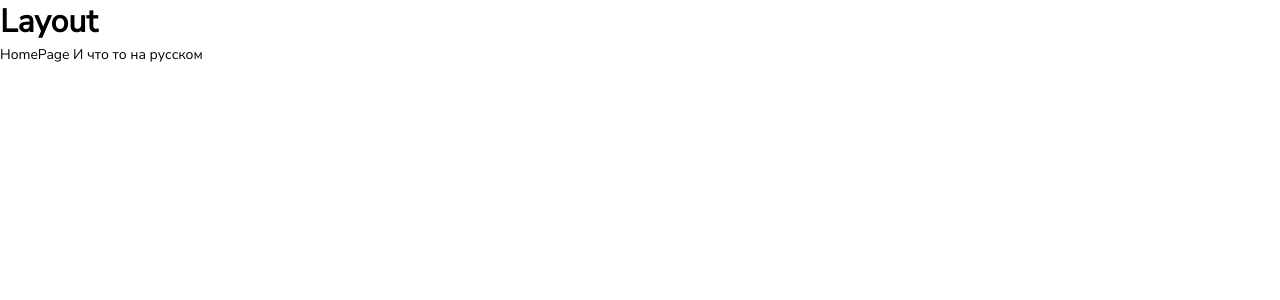
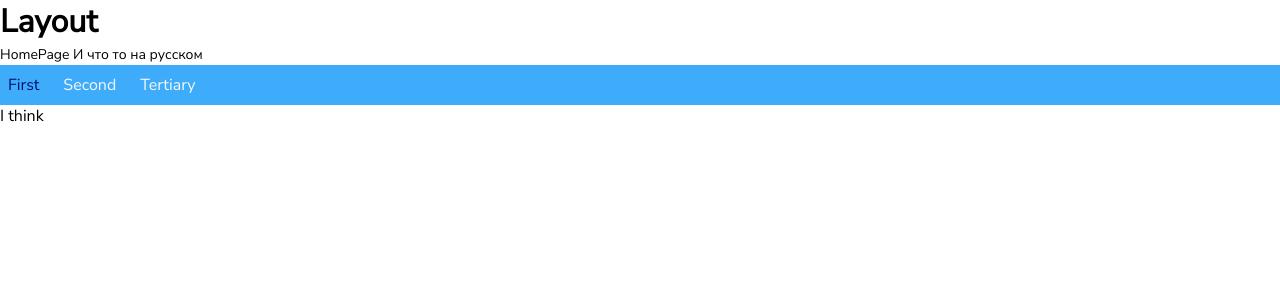
Before and after one commit to DianaZham/RS, a React (Vite) app in the folder frontend/: page / in a window 1280 px wide. Shown: the top 300 px of the page. Built offline with nearby package versions, Linux system fonts and the light colour scheme.

Commit message:
fix bugs theme colors, added tabs component

```diff
--- a/frontend/src/app/styles/theme/theme.ts
+++ b/frontend/src/app/styles/theme/theme.ts
@@ -58,9 +58,9 @@ const ApplicationTheme: DefaultTheme = {
             extraLight: '#73C5FF'
         },
         secondary: {
-            extraDark: '#0B83D9',
-            dark: '#0E91EF',
-            light: '#3EACFA',
+            extraDark: '#000C58',
+            dark: '#000F73',
+            light: '#263699',
             extraLight: '#5865BA'
         },
         tertiary: {
--- a/frontend/src/pages/home/home.tsx
+++ b/frontend/src/pages/home/home.tsx
@@ -1,9 +1,14 @@
 import React, {FC} from 'react'
-import {Text} from '../../share'
+import {Tab, Tabs, Text} from '../../share'
 
 const HomePage: FC = () => (
     <div>
         <Text $size="small">HomePage И что то на русском</Text>
+        <Tabs>
+            <Tab label="First">I think</Tab>
+            <Tab label="Second">May be</Tab>
+            <Tab label="Tertiary">Im stupid</Tab>
+        </Tabs>
     </div>
 )
 
--- a/frontend/src/share/index.ts
+++ b/frontend/src/share/index.ts
@@ -1 +1 @@
-export {Text} from './ui-kit'
+export {Text, Subtitle, Headline, Tab, Tabs} from './ui-kit'
--- a/frontend/src/share/ui-kit/index.ts
+++ b/frontend/src/share/ui-kit/index.ts
@@ -1 +1,2 @@
 export {Text, Headline, Subtitle} from './typography'
+export {Tabs, Tab} from './tabs'
--- /dev/null
+++ b/frontend/src/share/ui-kit/tabs/index.ts
@@ -0,0 +1,2 @@
+export {default as Tabs} from './tabs'
+export {default as Tab} from './tab'
--- /dev/null
+++ b/frontend/src/share/ui-kit/tabs/styled.tsx
@@ -0,0 +1,38 @@
+import styled from 'styled-components'
+import {Text} from '../typography'
+
+type StyledLabelProps = {
+    $isActive: boolean
+}
+
+type StyledContentProps = {
+    $isVisible: boolean
+}
+
+export const StyledTabsHeader = styled.div`
+  background: ${({theme}) => theme.colors.primary.light};
+`
+
+export const StyledLabelWrapper = styled.div`
+  display: flex;
+  gap: ${({theme}) => theme.spacing['sp-2']}px;
+`
+
+export const StyledLabel = styled(Text)<StyledLabelProps>`
+  color: ${({theme, $isActive}) => $isActive ? theme.colors.secondary.dark : theme.colors.neutral.white};
+  padding: ${({theme}) => theme.spacing['sp-2']}px;
+  background: transparent;
+  border: none;
+  cursor: pointer;
+`
+
+export const StyledContentContainer = styled.div`
+  position: relative;
+`
+
+export const StyledContent = styled.div<StyledContentProps>`
+  position: ${({$isVisible}) => $isVisible ? 'relative' : 'absolute'};;
+  visibility: ${({$isVisible}) => $isVisible ? 'visible' : 'hidden'};
+`
+
+export const StyledTabs = styled.div``
--- /dev/null
+++ b/frontend/src/share/ui-kit/tabs/tab.tsx
@@ -0,0 +1,14 @@
+import React, {DetailedHTMLProps, forwardRef} from 'react'
+
+export type TabProps = {
+    label: string
+} & DetailedHTMLProps<React.HTMLAttributes<HTMLDivElement>, HTMLDivElement>
+
+
+const Tab = forwardRef<HTMLDivElement, TabProps>((props, ref) => (
+    <div ref={ref} {...props}/>
+))
+
+Tab.displayName = 'Tab'
+
+export default Tab
--- /dev/null
+++ b/frontend/src/share/ui-kit/tabs/tabs.tsx
@@ -0,0 +1,73 @@
+import React, {Children, FC, isValidElement, ReactElement, useState} from 'react'
+import {
+    StyledContent,
+    StyledContentContainer,
+    StyledLabel,
+    StyledLabelWrapper,
+    StyledTabs,
+    StyledTabsHeader
+} from './styled'
+import {TabProps} from './tab'
+
+type TabsProps = {
+    children: JSX.Element[]
+}
+
+const isTabElement = (child: ReactElement<unknown>): child is ReactElement<TabProps> => {
+    const {props} = child
+    return typeof props === 'object' && props !== null && 'label' in props && 'children' in props
+}
+
+const Tabs: FC<TabsProps> = ({
+    children
+}) => {
+
+    const childs = Children.map(children, (child, index) => {
+        if (!isValidElement(child)) throw new Error('Not corrected react element')
+        if (!isTabElement(child)) throw new Error('Children should be Tab component')
+        return {
+            id: index,
+            label: child.props.label,
+            children: child.props.children
+        }
+    })
+
+    const [activeTab, setActiveTab] = useState(0)
+
+    const clickLabelHandler = (id: number) => () => {
+        setActiveTab(id)
+    }
+
+    return (
+        <StyledTabs>
+            <StyledTabsHeader>
+                <StyledLabelWrapper>
+                    {childs.map(({label, id}) => (
+                        <StyledLabel
+                            as='button'
+                            onClick={clickLabelHandler(id)}
+                            $isActive={id === activeTab}
+                            key={id}
+                        >
+                            {label}
+                        </StyledLabel>
+                    ))}
+                </StyledLabelWrapper>
+            </StyledTabsHeader>
+            <StyledContentContainer>
+                {childs.map(({children, id}) => (
+                    <StyledContent
+                        key={id}
+                        $isVisible={id === activeTab}
+                    >
+                        {children}
+                    </StyledContent>
+                ))}
+            </StyledContentContainer>
+        </StyledTabs>
+    )
+}
+
+Tabs.displayName = 'Tabs'
+
+export default Tabs
```
